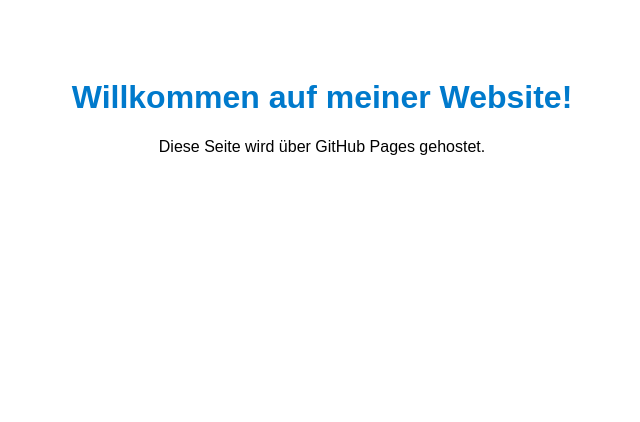
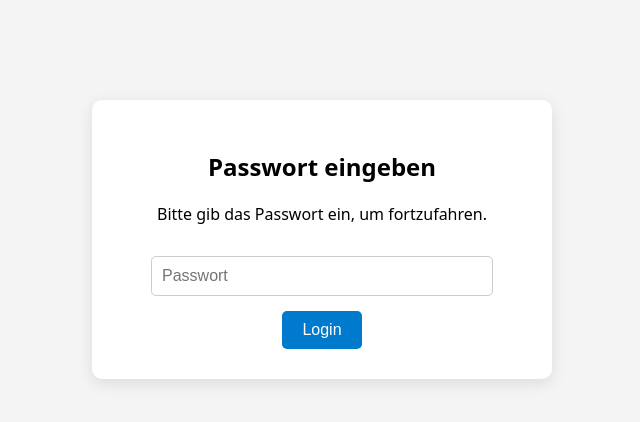
Before and after one commit to nyj6n/test, a plain HTML site: page index.html in a window 1280 px wide. Shown: the whole page, without its empty margins (318-958 px from the left). Drawn offline with Linux system fonts and the light colour scheme.

Commit message:
Add files via upload

```diff
--- a/index.html
+++ b/index.html
@@ -1,15 +1,92 @@
 <!DOCTYPE html>
-<html>
+<html lang="de">
 <head>
-  <meta charset="UTF-8">
-  <title>Meine Website</title>
+  <meta charset="utf-8" />
+  <title>Passwortgeschützte Seite</title>
+  <meta name="viewport" content="width=device-width,initial-scale=1" />
   <style>
-    body { font-family: sans-serif; text-align: center; padding-top: 50px; }
-    h1 { color: #007acc; }
+    body {
+      font-family: system-ui, sans-serif;
+      margin: 0;
+      padding: 0;
+      background: #f4f4f4;
+    }
+    .container {
+      max-width: 400px;
+      margin: 100px auto;
+      padding: 30px;
+      background: white;
+      border-radius: 10px;
+      box-shadow: 0 4px 15px rgba(0,0,0,0.1);
+      text-align: center;
+    }
+    input[type="password"] {
+      width: 80%;
+      padding: 10px;
+      margin: 15px 0;
+      font-size: 16px;
+      border-radius: 5px;
+      border: 1px solid #ccc;
+    }
+    button {
+      background: #007acc;
+      color: white;
+      border: none;
+      padding: 10px 20px;
+      font-size: 16px;
+      border-radius: 5px;
+      cursor: pointer;
+    }
+    button:hover {
+      background: #005fa3;
+    }
+    #protected-content {
+      display: none;
+      padding: 20px;
+      text-align: center;
+    }
   </style>
 </head>
 <body>
-  <h1>Willkommen auf meiner Website!</h1>
-  <p>Diese Seite wird über GitHub Pages gehostet.</p>
+
+  <!-- Passwortseite -->
+  <div id="login-screen" class="container">
+    <h2>Passwort eingeben</h2>
+    <p>Bitte gib das Passwort ein, um fortzufahren.</p>
+    <input type="password" id="password-input" placeholder="Passwort" />
+    <br>
+    <button onclick="checkPassword()">Login</button>
+    <p id="error-message" style="color:red; display:none;">Falsches Passwort!</p>
+  </div>
+
+  <!-- Geschützter Inhalt -->
+  <div id="protected-content">
+    <h1>Willkommen!</h1>
+    <p>Du hast das richtige Passwort eingegeben.</p>
+    <!-- Hier kommt dein echter Seiteninhalt -->
+  </div>
+
+  <script>
+    const PASSWORD = "0000"; // dein Passwort
+    const STORAGE_KEY = "site-unlocked-v1";
+
+    function checkPassword() {
+      const entered = document.getElementById("password-input").value;
+      if (entered === PASSWORD) {
+        sessionStorage.setItem(STORAGE_KEY, "1");
+        document.getElementById("login-screen").style.display = "none";
+        document.getElementById("protected-content").style.display = "block";
+      } else {
+        document.getElementById("error-message").style.display = "block";
+      }
+    }
+
+    // Wenn schon freigeschaltet, direkt Inhalt zeigen
+    if (sessionStorage.getItem(STORAGE_KEY) === "1") {
+      document.getElementById("login-screen").style.display = "none";
+      document.getElementById("protected-content").style.display = "block";
+    }
+  </script>
+
 </body>
 </html>
```
